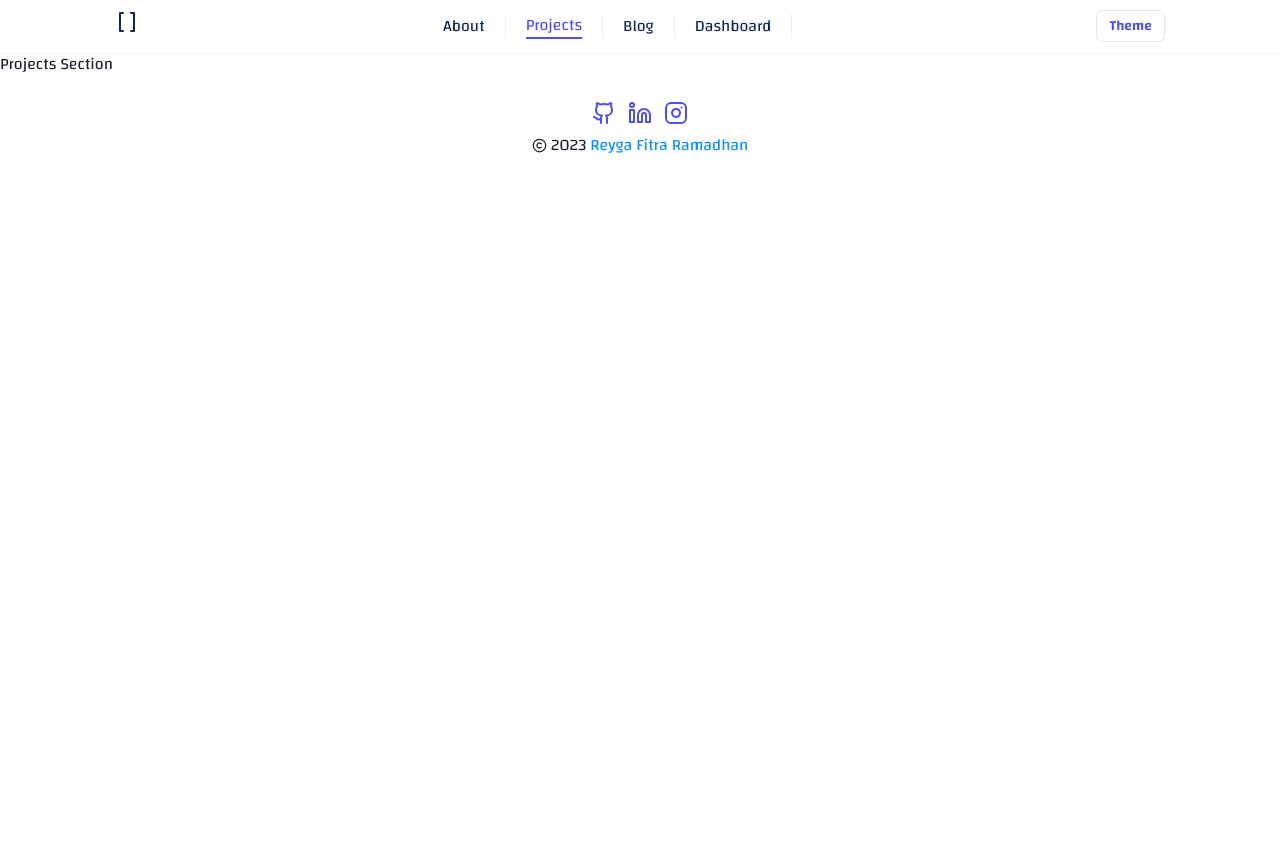
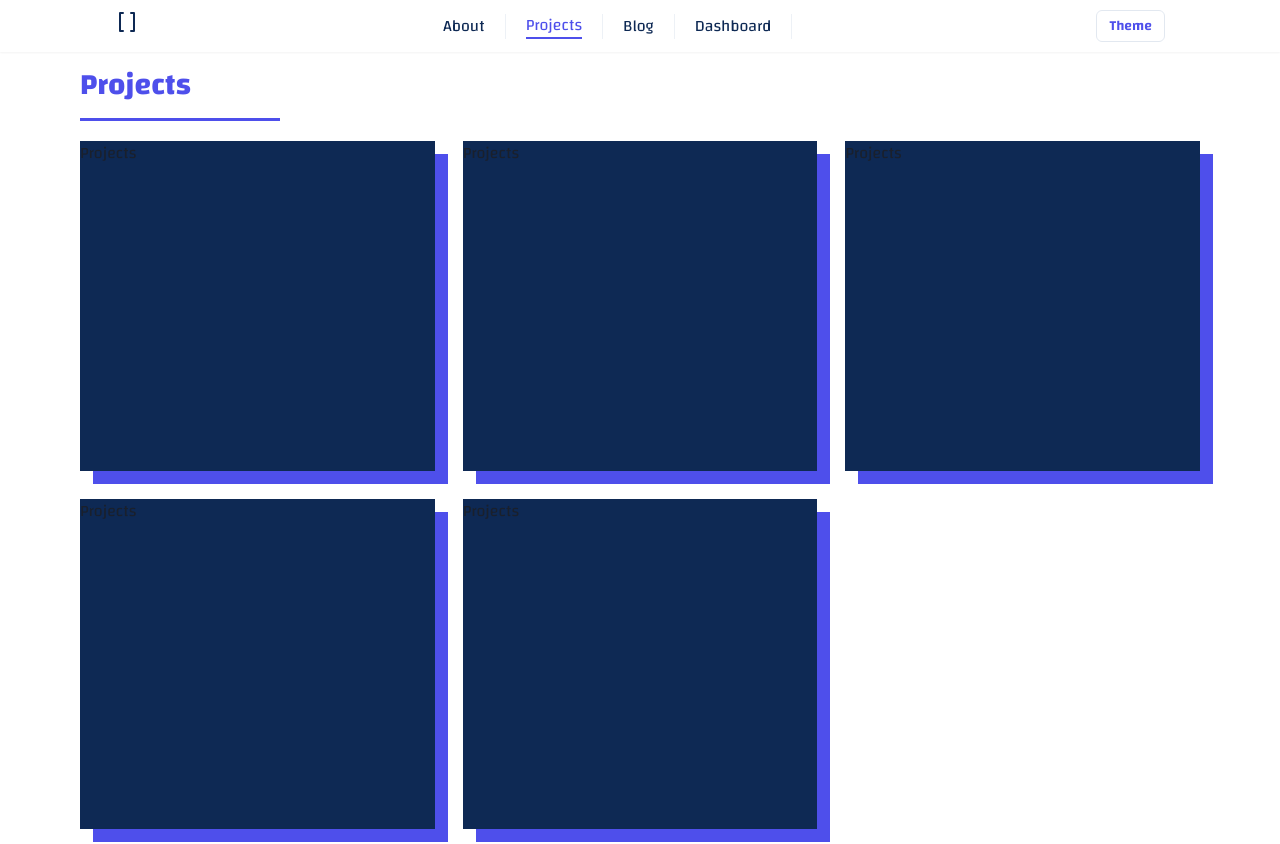
Before and after one commit to ReygaFitra/prf-web-reyga-v2, a Next.js app: page /projects in a window 1280 px wide. Shown: the top 844 px of the page. Before the commit the page ends 800 px from the top, so only its background shows below. Built offline with nearby package versions, Linux system fonts and the light colour scheme.

Commit message:
fragments: add projects fragment

```diff
--- a/src/app/projects/page.tsx
+++ b/src/app/projects/page.tsx
@@ -1,3 +1,7 @@
+'use client';
+import ProjectsFragment from '@/fragments/ProjectsFragment';
+import { Container } from '@chakra-ui/react';
+
 export const metadata = {
   title: 'Reyga Fitra Ramadhan | Projects',
   description: `Projects Page`,
@@ -5,8 +9,8 @@ export const metadata = {
 
 export default function Projects() {
   return (
-    <main>
-      <div>Projects Section</div>
-    </main>
+    <Container minWidth="6xl">
+      <ProjectsFragment />
+    </Container>
   );
 }
--- /dev/null
+++ b/src/fragments/ProjectsFragment.tsx
@@ -0,0 +1,40 @@
+import Frame from '@/components/Frame/Frame';
+import TitleSection from '@/components/Title/TitleSection';
+import { Grid, GridItem } from '@chakra-ui/react';
+
+const ProjectsFragment = () => {
+  return (
+    <>
+      <TitleSection width="200px" headingSize="lg" headingColor="#4E4FEB" headingFont="Changa" name="Projects" dividerColor="#4E4FEB" />
+      <Grid gridTemplateColumns="repeat(3, 1fr)" my="20px" gap={7}>
+        <GridItem>
+          <Frame bgColor="#0E2954" maxW="100%" minH="330px" rounded="none" boxShadow="13px 13px #4E4FEB" overflow="hidden">
+            Projects
+          </Frame>
+        </GridItem>
+        <GridItem>
+          <Frame bgColor="#0E2954" maxW="100%" minH="330px" rounded="none" boxShadow="13px 13px #4E4FEB" overflow="hidden">
+            Projects
+          </Frame>
+        </GridItem>
+        <GridItem>
+          <Frame bgColor="#0E2954" maxW="100%" minH="330px" rounded="none" boxShadow="13px 13px #4E4FEB" overflow="hidden">
+            Projects
+          </Frame>
+        </GridItem>
+        <GridItem>
+          <Frame bgColor="#0E2954" maxW="100%" minH="330px" rounded="none" boxShadow="13px 13px #4E4FEB" overflow="hidden">
+            Projects
+          </Frame>
+        </GridItem>
+        <GridItem>
+          <Frame bgColor="#0E2954" maxW="100%" minH="330px" rounded="none" boxShadow="13px 13px #4E4FEB" overflow="hidden">
+            Projects
+          </Frame>
+        </GridItem>
+      </Grid>
+    </>
+  );
+};
+
+export default ProjectsFragment;
```
